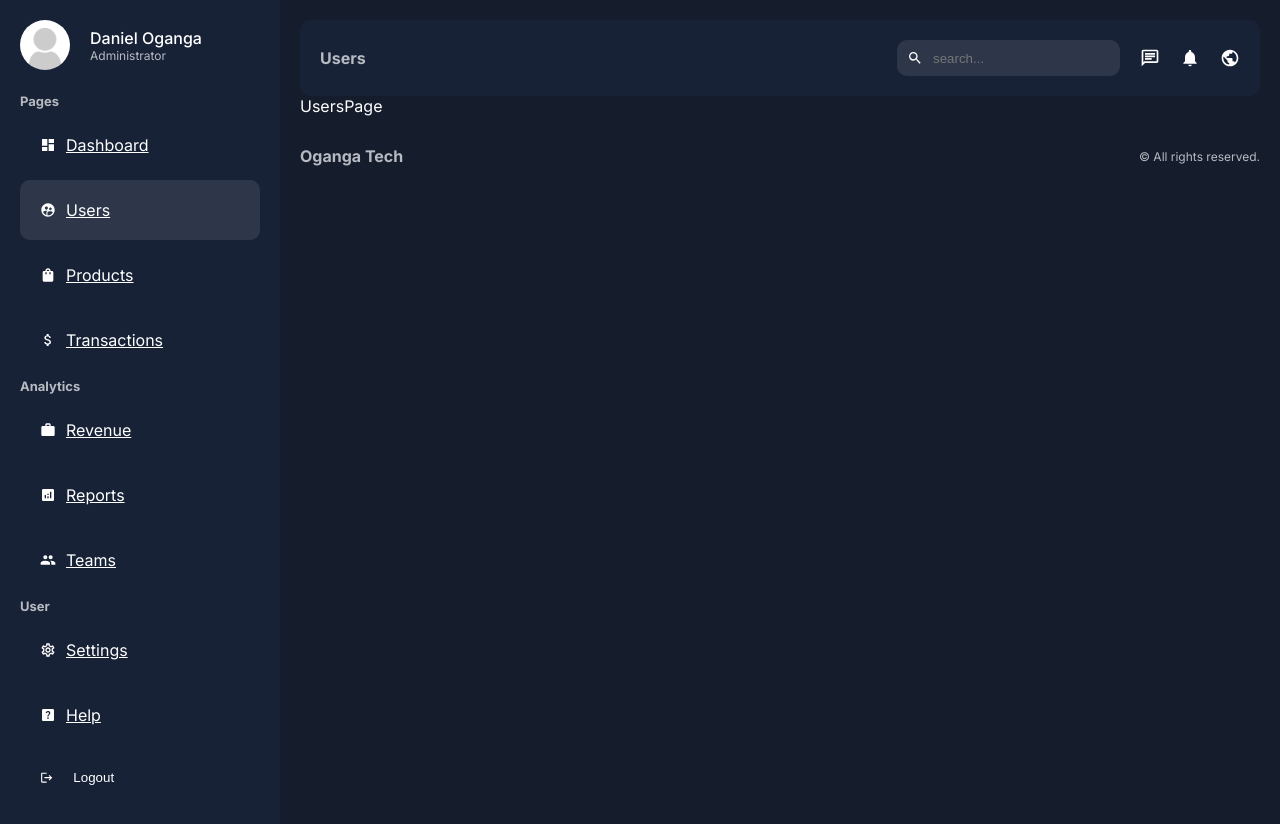
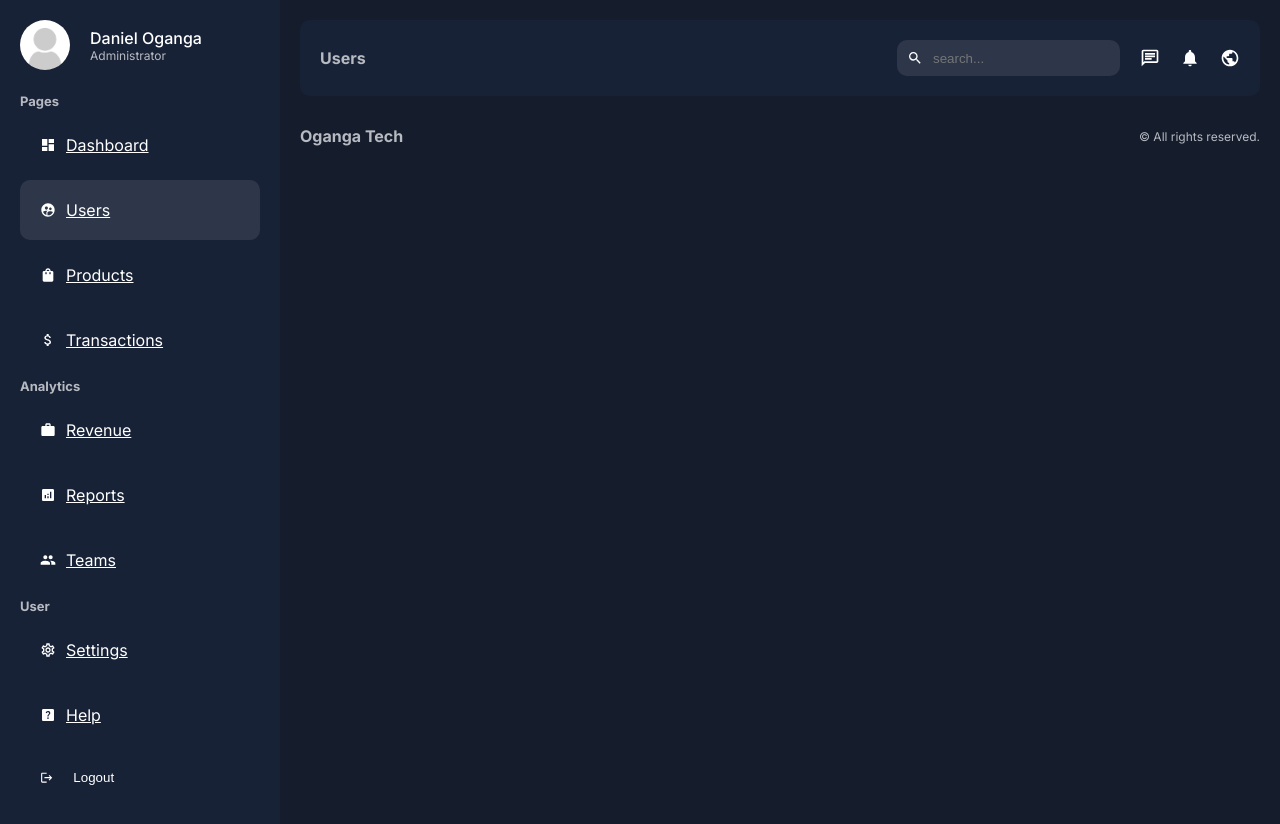
Before and after one commit to manlikeganga19/dashboard, a Next.js app: page /dashboard/users in a window 1280 px wide. Shown: the top 824 px of the page. Built offline with nearby package versions, Linux system fonts and the light colour scheme.

Commit message:
products page design

```diff
--- a/app/dashboard/users/page.jsx
+++ b/app/dashboard/users/page.jsx
@@ -1,8 +1,16 @@
 import React from 'react'
+import styles from "@/app/ui/dashboard/users/users.module.css";
+
 
 const UsersPage = () => {
   return (
-    <div>UsersPage</div>
+    <div className={styles.container}>
+    <div className={styles.top}>
+
+
+    </div>
+    <table className={styles.table}></table>
+    </div>
   )
 }
 
--- /dev/null
+++ b/app/ui/dashboard/products/products.module.css
@@ -0,0 +1 @@
+.container{}
--- /dev/null
+++ b/app/ui/dashboard/search/styles.module.css
@@ -0,0 +1,3 @@
+.container{
+
+}
--- /dev/null
+++ b/app/ui/dashboard/users/users.module.css
@@ -0,0 +1 @@
+.container{}
```
Also changed, not shown: app/ui/dashboard/search/search.jsx (added, +9 -0 lines).
